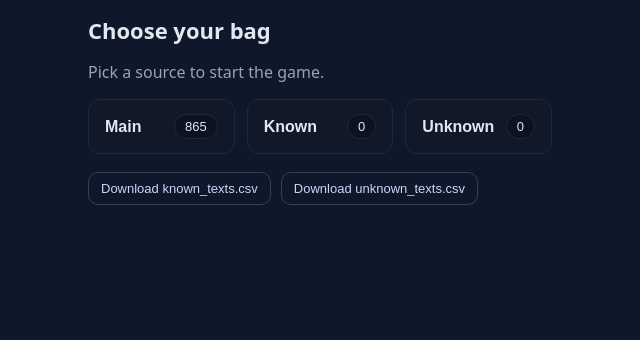
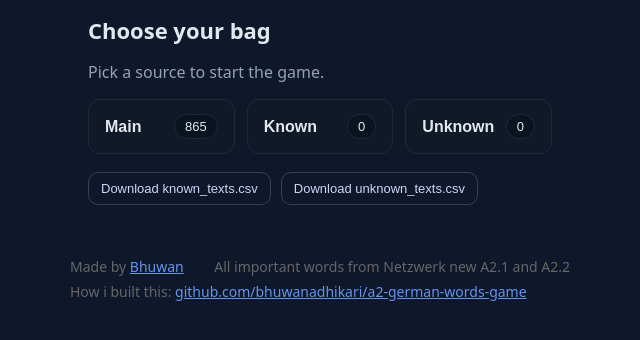
Before and after one commit to bhuwanadhikari/a2-german-words-game, a plain HTML site: page index.html in a window 1280 px wide. Shown: the part 62-402 px from the top of the page, without its empty margins (320-960 px from the left). Drawn offline with Linux system fonts and the light colour scheme.

Commit message:
add footer

```diff
--- a/index.html
+++ b/index.html
@@ -1,13 +1,15 @@
 <!doctype html>
 <html lang="de">
+
 <head>
   <meta charset="utf-8" />
   <meta name="viewport" content="width=device-width, initial-scale=1" />
   <title>German A2 Words</title>
   <link rel="stylesheet" href="./styles.css" />
 </head>
+
 <body>
-    <div class="app" style = "max-width:500px;margin:auto;">
+  <div class="app" style="max-width:500px;margin:auto;">
     <header class="topbar">
       <div class="title">German A2 Words</div>
       <button id="endGameBtn" class="ghost" hidden>End game</button>
@@ -66,8 +68,27 @@
         </div>
       </section>
     </main>
+
+    <footer style="margin-top:20px; font-size:14px; color:#666;">
+      <div style="display:flex; justify-content:space-between; flex-wrap:wrap; gap:10px;">
+        <div>
+          Made by
+          <a style ="color:cornflowerblue;" href="https://bhuwanadhikari.com.np" target="_blank">Bhuwan</a>
+        </div>
+        <div>
+          All important words from Netzwerk new A2.1 and A2.2
+        </div>
+      </div>
+      <div style="margin-top:6px;">
+        How i built this:
+        <a style ="color:cornflowerblue;" href="https://github.com/bhuwanadhikari/a2-german-words-game" target="_blank">
+          github.com/bhuwanadhikari/a2-german-words-game
+        </a>
+      </div>
+    </footer>
   </div>
 
   <script src="./app.js"></script>
 </body>
+
 </html>
```
Lines whose indentation alone changed are shown as unchanged.
